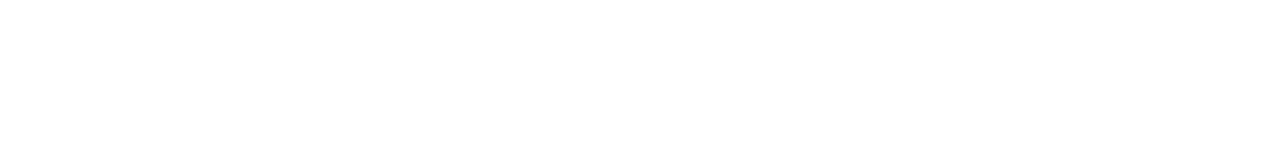
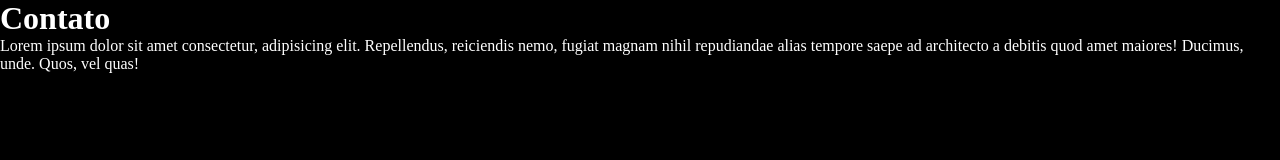
Before and after one commit to isaacvianan/curso_git, a plain HTML site: page contato.html in a window 1280 px wide. Drawn offline with Linux system fonts and the light colour scheme.

Commit message:
criação da pasta assets com modificações de css e js em todas os arquivos html

```diff
--- /dev/null
+++ b/assets/css/estilo.css
@@ -0,0 +1,11 @@
+*{
+    padding: 0;
+    margin: 0;
+    box-sizing: 0;
+}/*Resete das configurações so CSS*/
+
+body{
+    background-color: black;
+    color: white;
+    font-size: 16px;
+}
--- /dev/null
+++ b/assets/js/app.js
@@ -0,0 +1 @@
+alert("Teste")
--- a/contato.html
+++ b/contato.html
@@ -0,0 +1,14 @@
+<!DOCTYPE html>
+<html lang="pt-br">
+<head>
+    <meta charset="UTF-8">
+    <meta name="viewport" content="width=device-width, initial-scale=1.0">
+    <link rel="stylesheet" href="assets/css/estilo.css">
+    <title>Contato</title>
+</head>
+<body>
+    <h1>Contato</h1>
+    <p>Lorem ipsum dolor sit amet consectetur, adipisicing elit. Repellendus, reiciendis nemo, fugiat magnam nihil repudiandae alias tempore saepe ad architecto a debitis quod amet maiores! Ducimus, unde. Quos, vel quas!</p>
+    <script src="assets/js/app.js"></script>
+</body>
+</html>
```
Also changed, not shown: empresa.html (+2 -0 lines), index.html (+2 -0 lines), sobre.html (+3 -0 lines).
